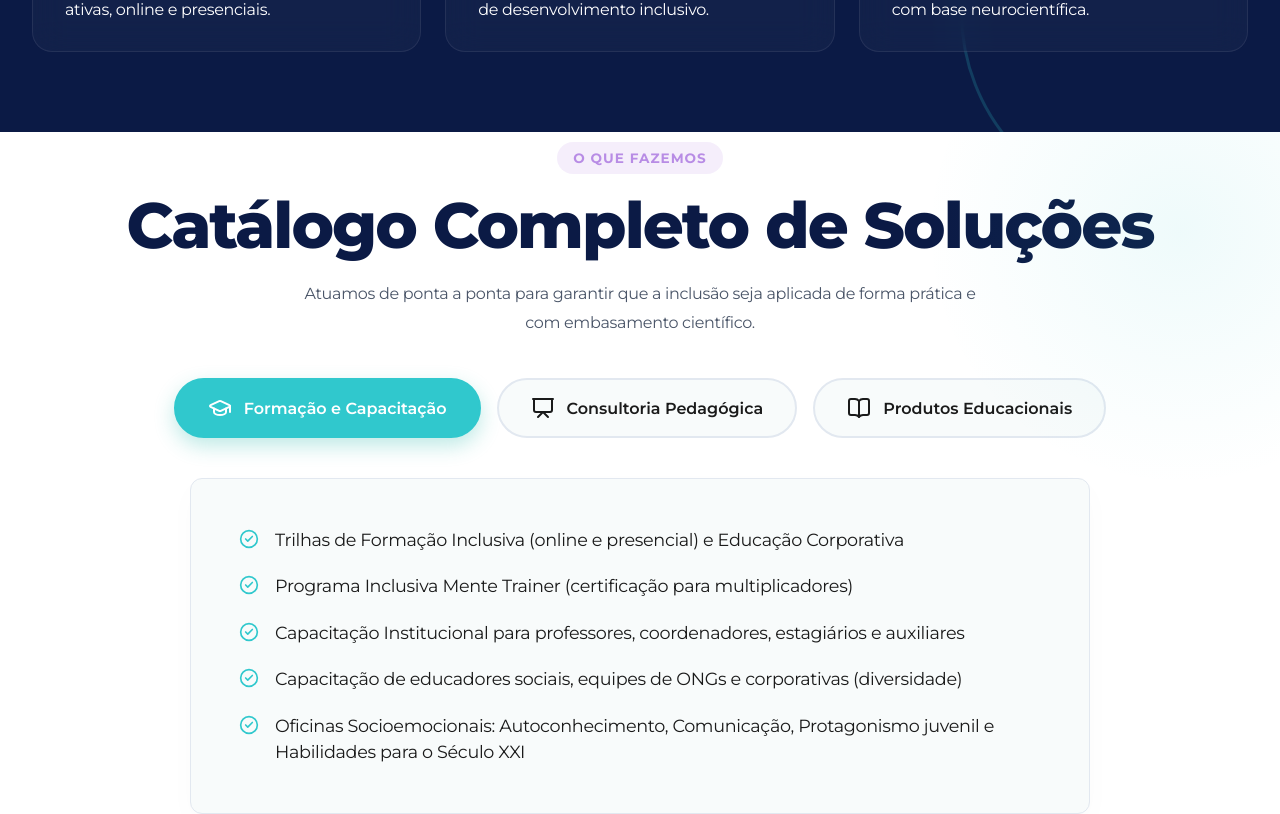
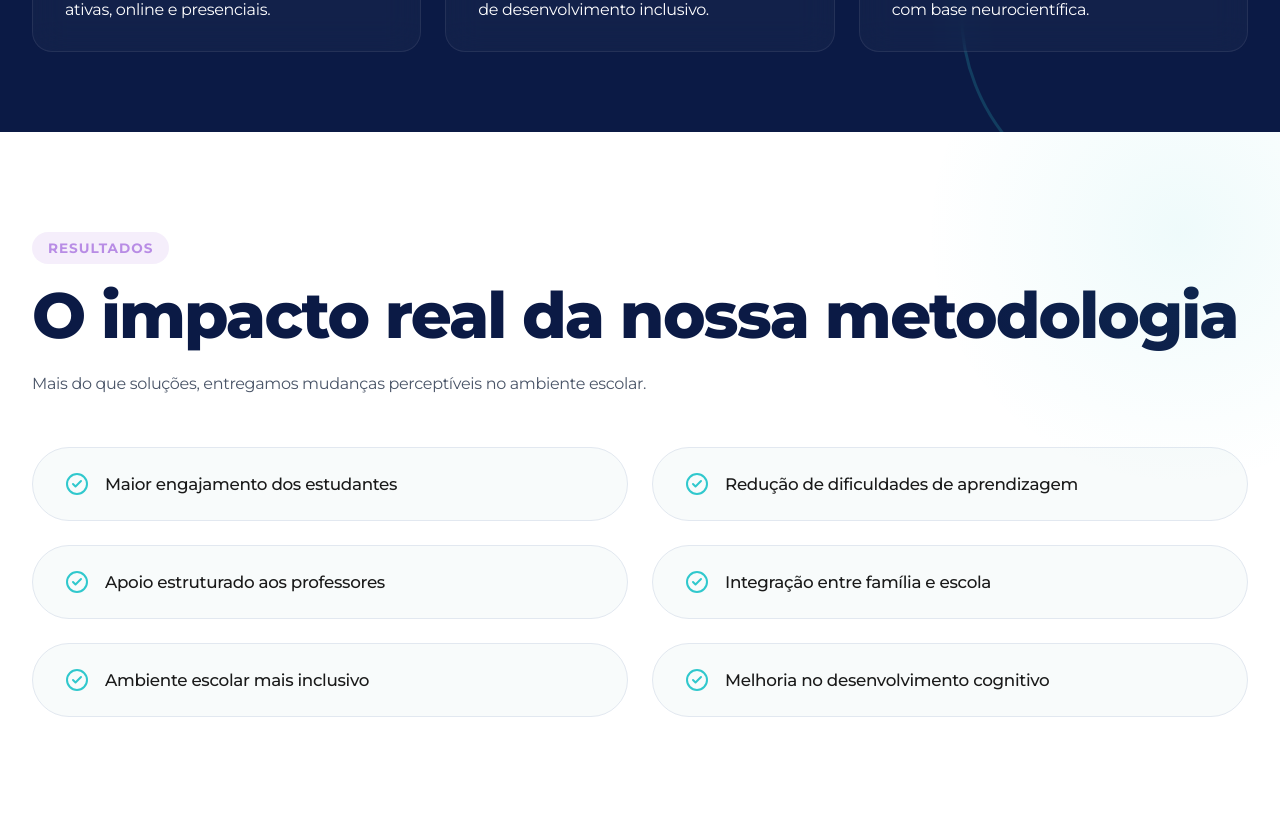
Before and after one commit to JLopes2024/inclusivamente-redesign, a React (Vite) app: page / in a window 1280 px wide. Shown: the part 4220-5034 px from the top of the page. Built offline with nearby package versions, Linux system fonts and the light colour scheme.

Commit message:
atualizacao-18-07

```diff
--- a/src/App.jsx
+++ b/src/App.jsx
@@ -43,7 +43,6 @@ function App() {
             <Differentiators />
             <Problem />
             <section id="metodologia"><Methodology /></section>
-            <section id="servicos"><Services /></section>
             <Benefits />
             <section id="resultados"><Testimonials /></section>
             <CTA />
```
